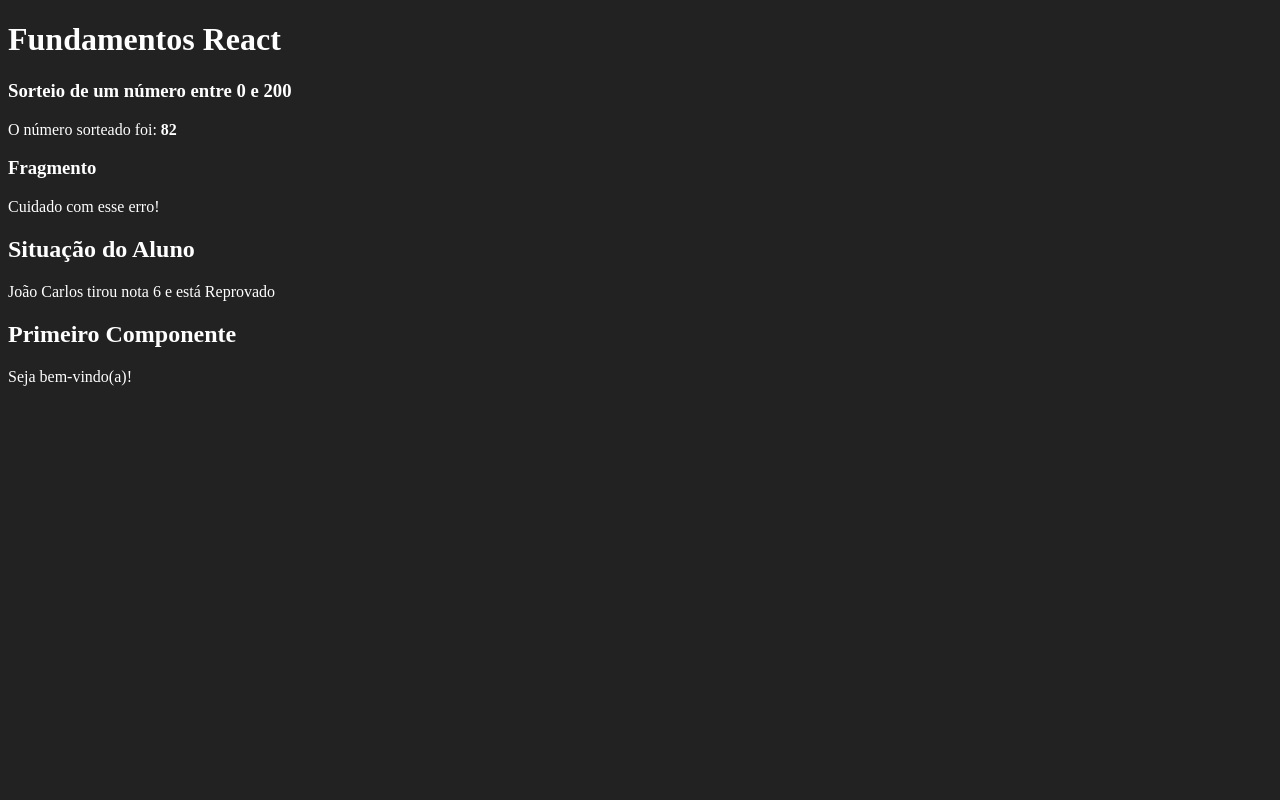
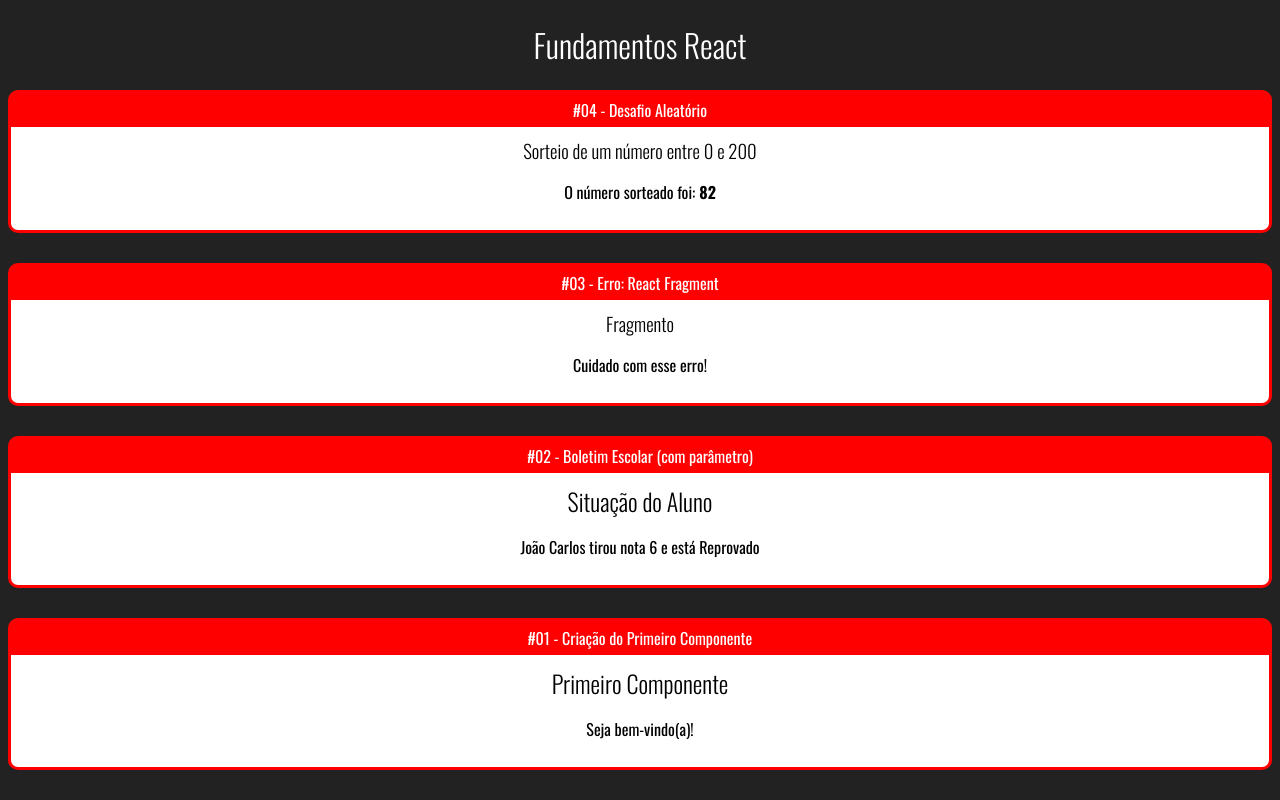
Before and after one commit to estevan324/fundamentos-react, a React (Create React App) app in the folder fundamentos-react/: page / in a window 1280 px wide. Built offline with nearby package versions, Linux system fonts and the light colour scheme.

Commit message:
Criação e estilização de um componente Card para utilização do props.children dentro da aplicação

```diff
--- a/fundamentos-react/public/index.html
+++ b/fundamentos-react/public/index.html
@@ -1,20 +1,24 @@
 <!DOCTYPE html>
 <html lang="en">
+
 <head>
   <meta charset="utf-8" />
   <link rel="icon" href="%PUBLIC_URL%/favicon.ico" />
   <meta name="viewport" content="width=device-width, initial-scale=1" />
   <meta name="theme-color" content="#000000" />
-    <meta
-      name="description"
-      content="Web site created using create-react-app"
-    />
+  <meta name="description" content="Web site created using create-react-app" />
   <link rel="apple-touch-icon" href="%PUBLIC_URL%/logo192.png" />
   <link rel="manifest" href="%PUBLIC_URL%/manifest.json" />
+  <link rel="preconnect" href="https://fonts.googleapis.com">
+  <link rel="preconnect" href="https://fonts.gstatic.com" crossorigin>
+  <link href="https://fonts.googleapis.com/css2?family=Oswald:wght@200;300;400;500;600;700&display=swap"
+    rel="stylesheet">
   <title>React App</title>
 </head>
+
 <body>
   <noscript>You need to enable JavaScript to run this app.</noscript>
   <div id="root"></div>
 </body>
+
 </html>
--- a/fundamentos-react/src/App.jsx
+++ b/fundamentos-react/src/App.jsx
@@ -2,22 +2,31 @@
 import ComParametro from './components/basicos/ComParametro'
 import Fragmento from './components/basicos/Fragmento'
 import Aleatorio from './components/basicos/Aleatorio'
+import Card from './components/layout/Card'
 
 export default () => {
     return (
         <div id="app">
             <h1>Fundamentos React</h1>
-            <Aleatorio
-                min={0}
-                max={200}
-            />
+            <Card titulo='#04 - Desafio Aleatório'>
+                <Aleatorio min={0} max={200} />
+            </Card>
+
+            <Card titulo='#03 - Erro: React Fragment'>
                 <Fragmento />
+            </Card>
+
+            <Card titulo='#02 - Boletim Escolar (com parâmetro)'>
                 <ComParametro
                     titulo="Situação do Aluno"
                     nome="João Carlos"
                     nota={6}
                 />
+            </Card>
+
+            <Card titulo='#01 - Criação do Primeiro Componente'>
                 <Primeiro></Primeiro>
+            </Card>
         </div>
     )
 }
--- a/fundamentos-react/src/components/basicos/Aleatorio.jsx
+++ b/fundamentos-react/src/components/basicos/Aleatorio.jsx
@@ -1,9 +1,9 @@
 export default (props) => {
-    let number = Math.round(Math.random() * (props.max - props.min) + props.min)
-
+    const { min, max } = props
+    let number = Math.round(Math.random() * (max - min) + min)
     return (
         <div>
-            <h3>Sorteio de um número entre { props.min } e { props.max }</h3>
+            <h3>Sorteio de um número entre { min } e { max }</h3>
             <p>
                 O número sorteado foi:
                 <strong> {number}</strong>
--- /dev/null
+++ b/fundamentos-react/src/components/layout/Card.css
@@ -0,0 +1,19 @@
+.card{
+    background-color: red;
+    border: 3px solid red;
+    border-radius: 10px;
+    overflow: hidden;
+    margin-bottom: 30px;
+}
+
+.card .title{
+    padding: 5px 0px;
+    display: flex;
+    justify-content: center;
+}
+
+.card .content{
+    background-color: #fff;
+    color: #000;
+    padding: 10px;
+}
--- /dev/null
+++ b/fundamentos-react/src/components/layout/Card.jsx
@@ -0,0 +1,12 @@
+import './Card.css'
+
+export default props => {
+    return (
+        <div className='card'>
+            <div className='title'>{ props.titulo }</div>
+            <div className='content'>
+                { props.children }
+            </div>
+        </div>
+    )
+}
--- a/fundamentos-react/src/index.css
+++ b/fundamentos-react/src/index.css
@@ -1,4 +1,14 @@
 body {
+    font-family: Oswald;
     background-color: #222;
     color: #fff;
+    text-align: center;
 }
+
+h1, h2, h3{
+    font-weight: 300;
+}
+
+h2, h3{
+    margin: 0;
+}
```
Lines whose indentation alone changed are shown as unchanged.
